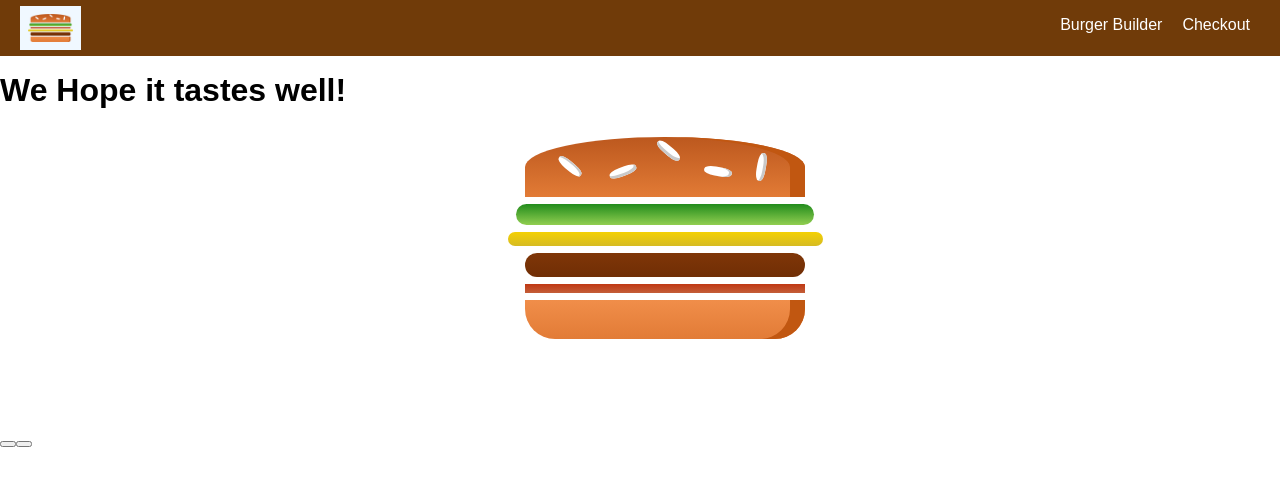
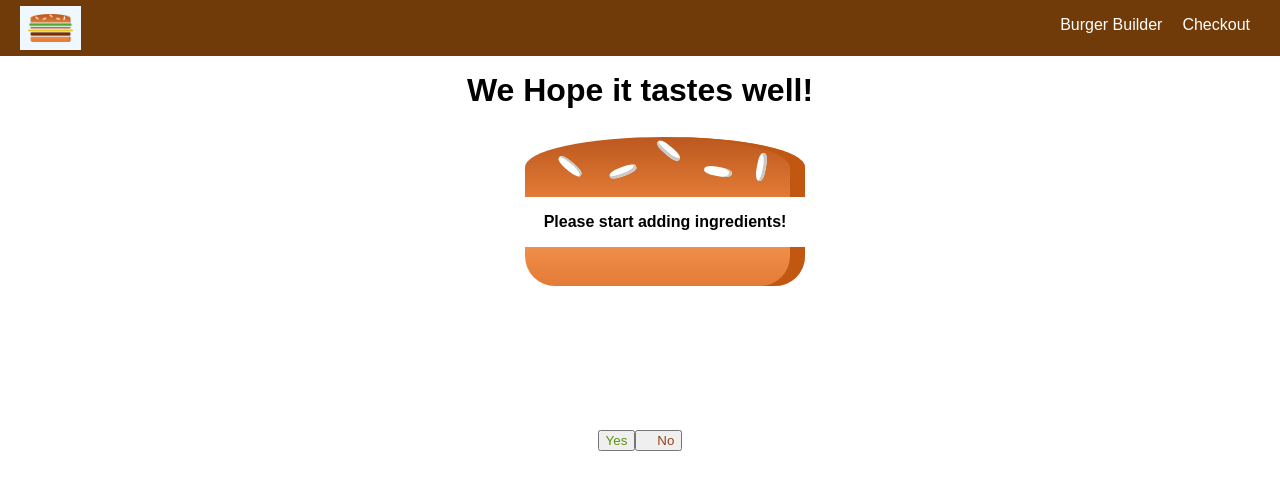
Before and after one commit to fan-boy/BurgerBuilder, a React app: page /checkout in a window 1280 px wide. Shown: the top 490 px of the page. Built offline with nearby package versions, Linux system fonts and the light colour scheme.

Commit message:
Pass ingredients via url

```diff
--- a/src/Components/Containers/BurgerBuilder/BurgerBuilder.js
+++ b/src/Components/Containers/BurgerBuilder/BurgerBuilder.js
@@ -75,16 +75,28 @@ class BurgerBuilder extends Component{
      }
      onOrderConfirmhandler = () =>{
         this.setState({orderState : !this.state.orderState});
-        const order = {
-            ingredients : this.state.ingredients,
-            price : this.state.totalPrice,
+        // const order = {
+        //     ingredients : this.state.ingredients,
+        //     price : this.state.totalPrice,
+        // }
+        // axios.post('/orders.json',order).then(response =>{
+        //     console.log(response);
+        //     alert('Order Placed');
+        // }).catch(error =>{
+        //     console.log(error);
+        // });
+        const queryParams = [];
+        for (let i in this.state.ingredients){
+            queryParams.push(encodeURIComponent(i) + "=" + encodeURIComponent(this.state.ingredients[i]));
         }
-        axios.post('/orders.json',order).then(response =>{
-            console.log(response);
-            alert('Order Placed');
-        }).catch(error =>{
-            console.log(error);
+        const queryString = queryParams.join('&');
+
+        this.props.history.push({
+            pathname:'/checkout',
+            search: '?'+ queryString
         });
+
+        //this.props.history.replace('/checkout');
     }
     onOrderCancelHandler = () =>{
         this.setState({orderState: !this.state.orderState});
--- a/src/Components/Containers/Checkout/Checkout.js
+++ b/src/Components/Containers/Checkout/Checkout.js
@@ -12,10 +12,26 @@ class Checkout extends Component{
         }
     };
 
+    componentDidMount(){
+        const query = new URLSearchParams(this.props.location.search);
+        const ingredient = {};
+        for (let param of query.entries()){
+            ingredient[param[0]] = +param[1];
+        }
+        this.setState({ingredients:ingredient});
+    }
+    onOrderedHandler = () =>{
+        this.props.history.replace('/checkout/contact-data');
+    }
+    onOrderCancelHandler = () =>{
+        debugger;
+        console.log(this.props);
+        this.props.history.goBack();
+    }
     render(){
         return(
             <div>
-            <CheckoutSummary ingredients = {this.state.ingredients} />
+            <CheckoutSummary ingredients = {this.state.ingredients} ordered = {this.onOrderedHandler} cancelled = {this.onOrderCancelHandler}/>
             </div>
         );
     }
--- a/src/Components/Order/checkoutSummary.js
+++ b/src/Components/Order/checkoutSummary.js
@@ -1,21 +1,22 @@
 import React from 'react';
 
 import Burger from '../Burger/Burger';
-import Button from '../UI/Button/Button';
+import buttonclasses from '../UI/Button/Button.css'
 import classes from './checkoutSummary.css'
 
 
 const checkoutSummary = (props) => {
     return(
-        <div className = {classes.checkoutSummary}>
+        <div className = {classes.CheckoutSummary}>
             <h1>
                 We Hope it tastes well!
             </h1>
             <div style = {{width:'300px', height:'300px', margin: 'auto'}}>
                 <Burger ingredients = {props.ingredients}/>
             </div>
-            <Button btnType = "Danger">Cancel </Button>
-            <Button btnType = "Success">Continue</Button>
+            <button className = {buttonclasses.Success} onClick = {props.ordered}>Yes</button>
+
+            <button className = {buttonclasses.Danger} onClick = {props.cancelled}>No</button>
         </div>
     );
 }
--- a/src/Components/UI/Button/Button.css
+++ b/src/Components/UI/Button/Button.css
@@ -21,4 +21,5 @@
 
 .Danger {
     color: #944317;
+    padding-left: 20px;
 }
```
